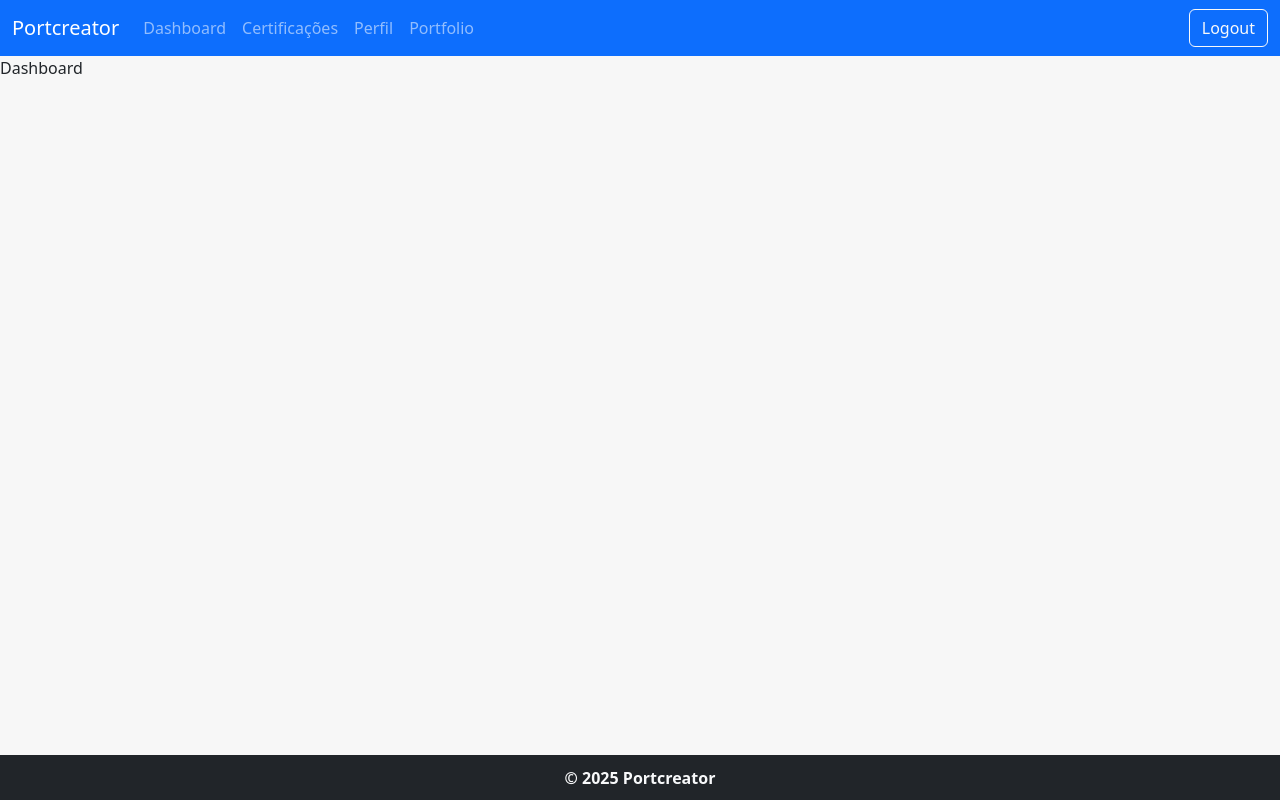
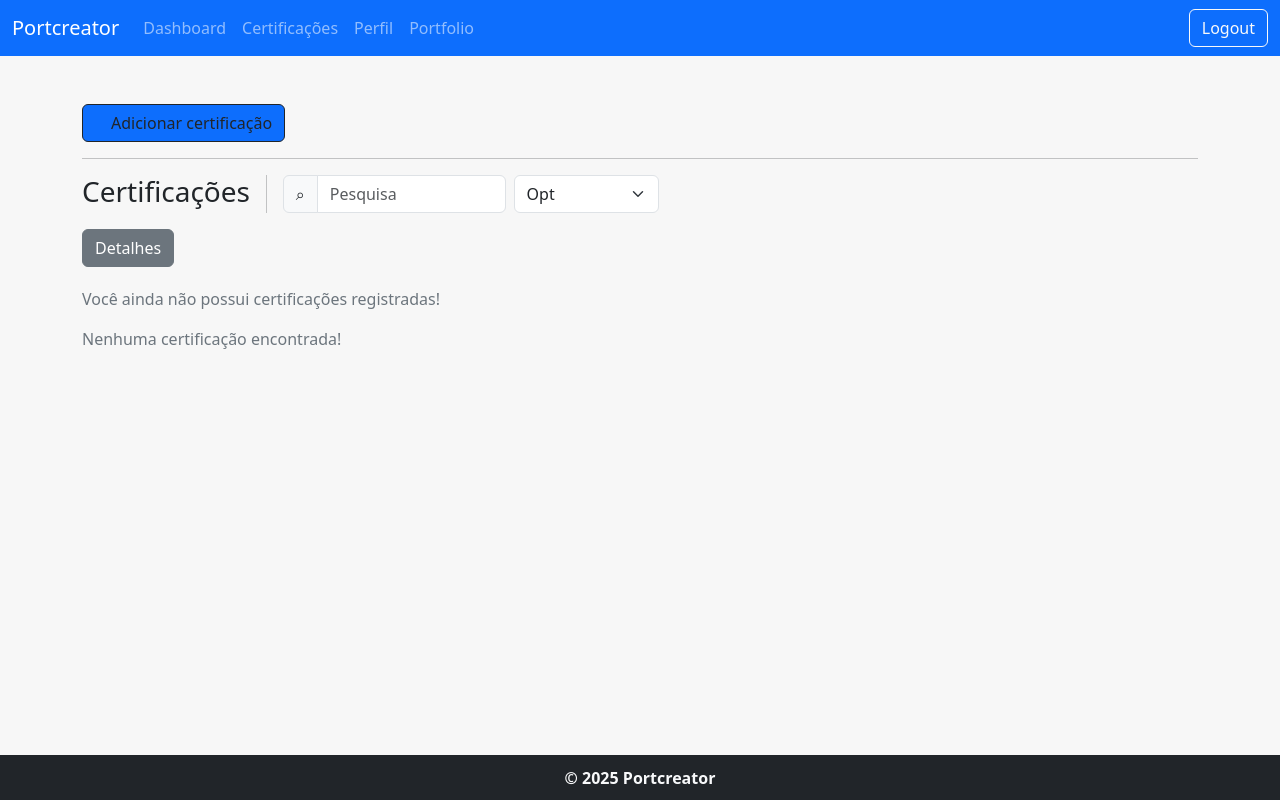
Before and after one commit to eduardocaas/portcreator-react, a React (Vite) app in the folder app/: page /app/certifications in a window 1280 px wide. Before the commit this address led to /app. Built offline with nearby package versions, Linux system fonts and the light colour scheme; no server answers; sample sign-in values are in the browser's storage.

Commit message:
Add Certification Layout

```diff
--- a/app/src/Router.tsx
+++ b/app/src/Router.tsx
@@ -8,6 +8,8 @@ import { NotFound } from "./components/public/not-found/NotFound";
 import Nav from "./components/admin/nav/Nav";
 import Dashboard from "./components/admin/dashboard/Dashboard";
 import Profile from "./components/admin/user/profile/Profile";
+import Certification from "./components/admin/certification/certification/Certification";
+import FormCertification from "./components/admin/certification/form-certification/FormCertification";
 
 export default function Router() {
   return (
@@ -19,9 +21,9 @@ export default function Router() {
         <Route path="/app" element={<Nav />}>
           <Route index element={<Dashboard />} />
           <Route path="profile" element={<Profile />} />
- {/*          <Route path="certifications" element={<Certifications />} />
+          <Route path="certifications" element={<Certification />} />
           <Route path="certifications/create" element={<FormCertification />} />
-          <Route path="certifications/create/:id" element={<FormCertification />} />
+{/*           <Route path="certifications/create/:id" element={<FormCertification />} />
           <Route path="certifications/:id" element={<CertificationDetails />} />
           <Route path="portfolio" element={<Portfolio />} />  */}
           <Route path="*" element={<Navigate to="/app" replace />} />
--- /dev/null
+++ b/app/src/components/admin/certification/card-certification/CardCertification.tsx
@@ -0,0 +1,9 @@
+import type React from "react";
+
+const CardCertification: React.FC = () => {
+  return(
+    <></>
+  )
+}
+
+export default CardCertification
--- a/app/src/components/admin/certification/certification/Certification.tsx
+++ b/app/src/components/admin/certification/certification/Certification.tsx
@@ -1,8 +1,46 @@
 import type React from "react";
+import { Button, Container } from "react-bootstrap";
+import CardCertification from "../card-certification/CardCertification";
 
 const Certification: React.FC = () => {
-  return(
-    <></>
+  return (
+    <Container className="mt-5">
+      <Button className="btn-outline-dark" href="/app/certifications/create"> <i className="bi bi-save me-3"></i>Adicionar
+        certificação</Button>
+
+      <hr />
+      <div className="d-flex">
+        <h3 className="mb-3">Certificações</h3>
+        <div className="mb-3 ms-3 me-3 vr"></div>
+
+        <div className="mb-3 w-100">
+          <div className="row g-2">
+            <div className="col-12 col-md-8 col-lg-3">
+              <div className="input-group">
+                <span className="input-group-text">&#8981;</span>
+                <input type="text" className="form-control" placeholder="Pesquisa" />
+              </div>
+            </div>
+            <div className="col-12 col-md-4 col-lg-2">
+              <select className="form-select">
+                <option>Opt</option>
+              </select>
+            </div>
+          </div>
+        </div>
+      </div >
+      <div className="row">
+        <div
+          className="col-12 col-md-6 col-xl-4 mb-3">
+          <CardCertification />
+          <Button className="btn-secondary">Detalhes</Button> {/* Esse fica dentro do CardCertification */}
+        </div >
+      </div >
+      <p className="text-secondary mt-1"> Você ainda não possui certificações registradas!</p >
+      <p className="text-secondary mt-1"
+      >
+        Nenhuma certificação encontrada!</p >
+    </Container >
   )
 }
 
```
